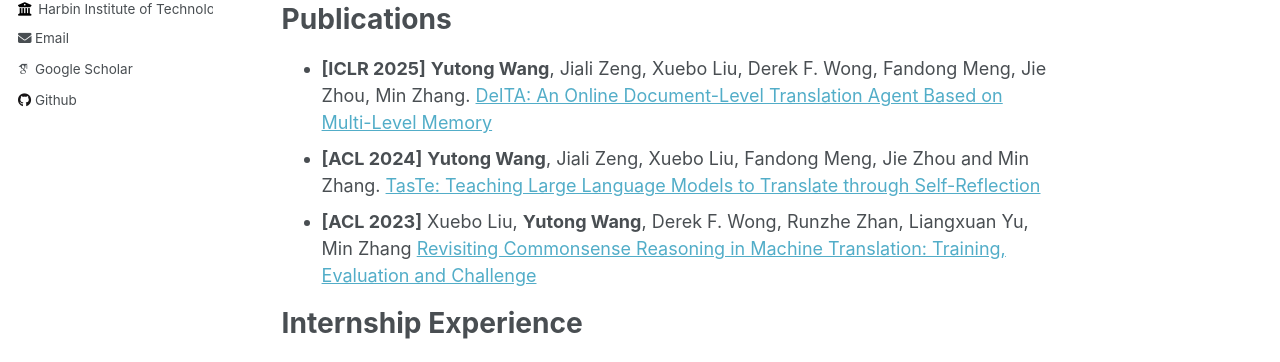
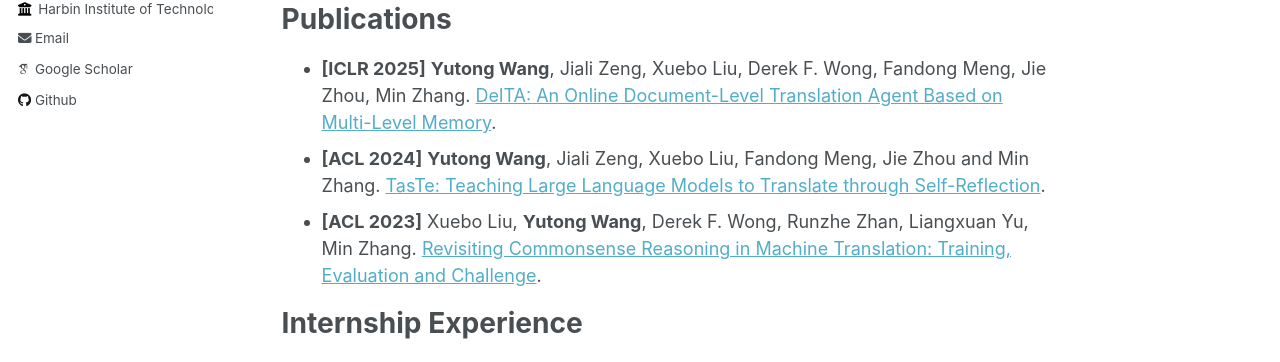
Before and after one commit to YutongWang1216/YutongWang1216.github.io, a Jekyll site: the page built from _pages/about.md, in a window 1280 px wide and 900 px high. Shown: the part 350-712 px from the top of the window. Built offline with Jekyll 4.4.1, drawn with Linux system fonts in a browser that asks for light colours; some web fonts are replaced.

Commit message:
update about

```diff
--- a/_pages/about.md
+++ b/_pages/about.md
@@ -17,9 +17,9 @@ My research interest include Machine Translation, Large Language model Embodied
 
 Publications
 ======
-- **[ICLR 2025]** **Yutong Wang**, Jiali Zeng, Xuebo Liu, Derek F. Wong, Fandong Meng, Jie Zhou, Min Zhang. [DelTA: An Online Document-Level Translation Agent Based on Multi-Level Memory](https://openreview.net/forum?id=hoYFLRNbhc)
-- **[ACL 2024]** **Yutong Wang**, Jiali Zeng, Xuebo Liu, Fandong Meng, Jie Zhou and Min Zhang. [TasTe: Teaching Large Language Models to Translate through Self-Reflection](https://aclanthology.org/2024.acl-long.333/)
-- **[ACL 2023]** Xuebo Liu, **Yutong Wang**, Derek F. Wong, Runzhe Zhan, Liangxuan Yu, Min Zhang [Revisiting Commonsense Reasoning in Machine Translation: Training, Evaluation and Challenge](https://aclanthology.org/2023.acl-long.866/)
+- **[ICLR 2025]** **Yutong Wang**, Jiali Zeng, Xuebo Liu, Derek F. Wong, Fandong Meng, Jie Zhou, Min Zhang. [DelTA: An Online Document-Level Translation Agent Based on Multi-Level Memory](https://openreview.net/forum?id=hoYFLRNbhc).
+- **[ACL 2024]** **Yutong Wang**, Jiali Zeng, Xuebo Liu, Fandong Meng, Jie Zhou and Min Zhang. [TasTe: Teaching Large Language Models to Translate through Self-Reflection](https://aclanthology.org/2024.acl-long.333/).
+- **[ACL 2023]** Xuebo Liu, **Yutong Wang**, Derek F. Wong, Runzhe Zhan, Liangxuan Yu, Min Zhang. [Revisiting Commonsense Reasoning in Machine Translation: Training, Evaluation and Challenge](https://aclanthology.org/2023.acl-long.866/).
 
 Internship Experience
 ======
```
